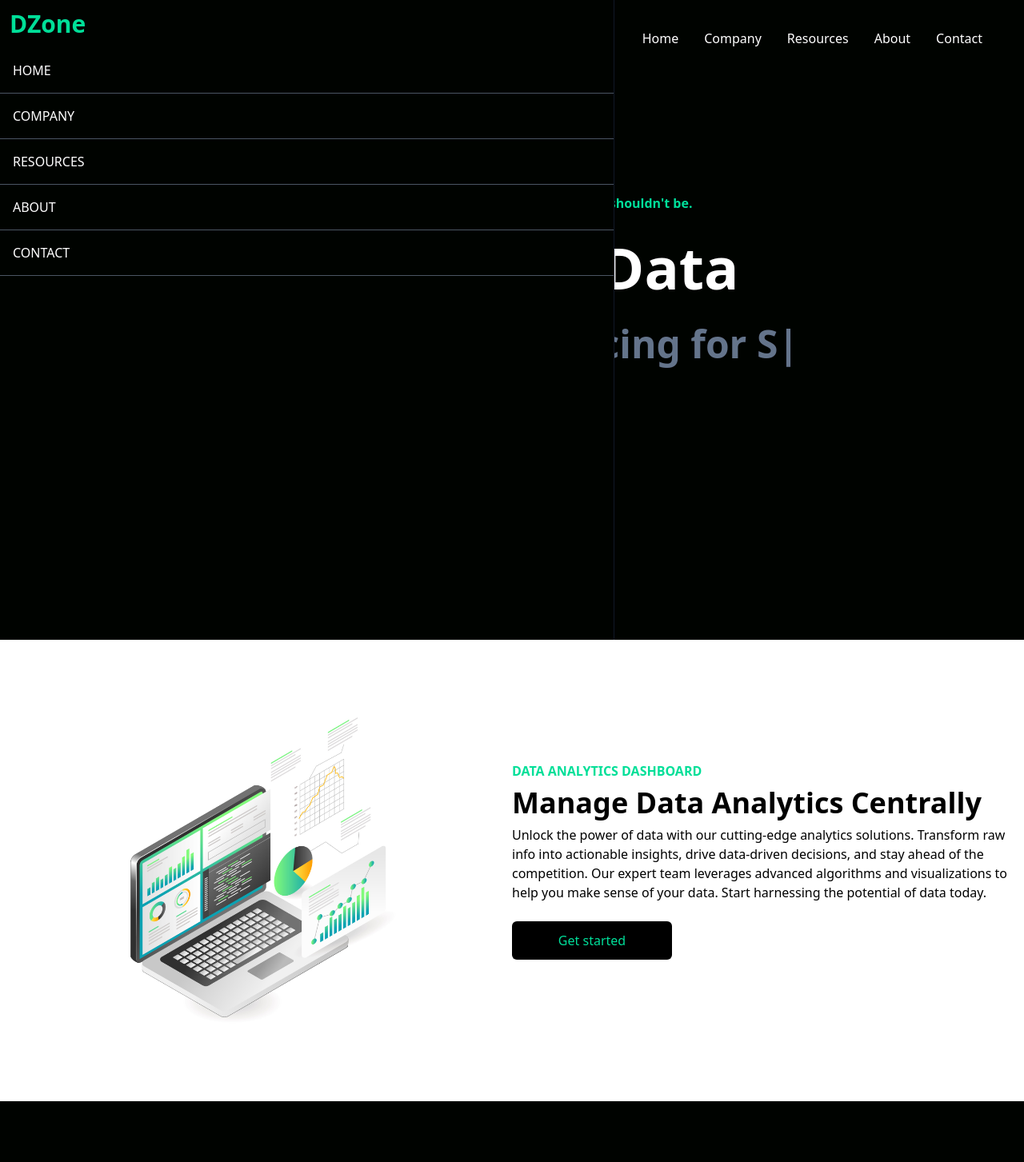
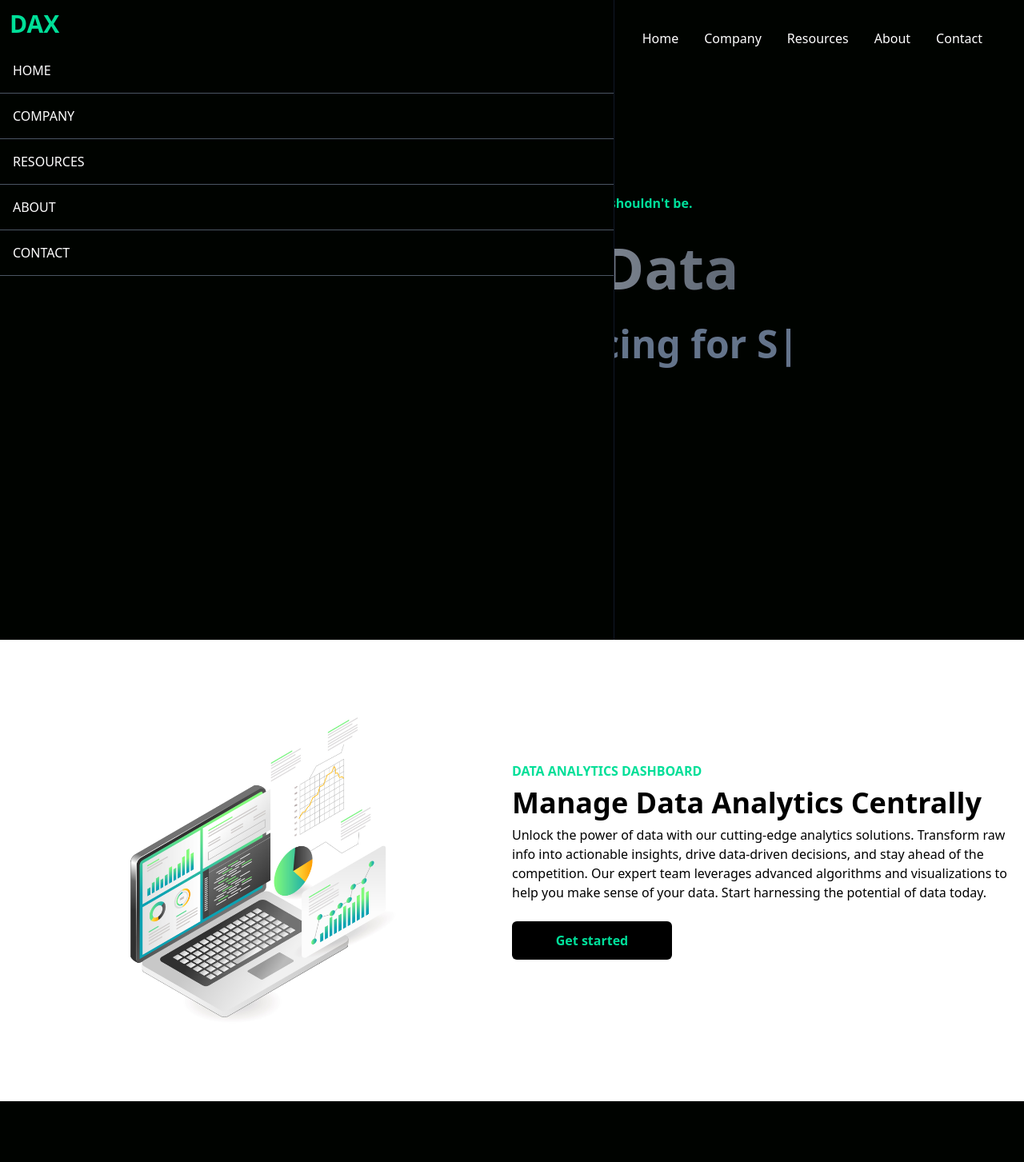
Before and after one commit to Romit77/DAX, a React (Vite) app: page / in a window 1280 px wide. Shown: the top 1453 px of the page at 80% size. Built offline with nearby package versions, Linux system fonts and the light colour scheme.

Commit message:
added gradient

```diff
--- a/src/Components/Analytics.jsx
+++ b/src/Components/Analytics.jsx
@@ -19,7 +19,7 @@ const Analytics = () => {
               help you make sense of your data. Start harnessing the potential
               of data today.
             </p>
-            <button className="bg-[black] w-[200px] rounded-md my-6 mx-auto p-3 text-[#00df9a] md:mx-[0px] ">
+            <button className="bg-[black] font-semibold w-[200px] rounded-md my-6 mx-auto p-3 text-[#00df9a] md:mx-[0px] ">
               Get started
             </button>
           </div>
--- a/src/Components/Hero.jsx
+++ b/src/Components/Hero.jsx
@@ -8,7 +8,7 @@ const Main = () => {
           Growing your business is hard. Financing it shouldn<span>&#39;</span>t
           be.
         </p>
-        <h1 className="md:text-7xl sm:text-6xl text-4xl font-bold md:py-6 mb-3">
+        <h1 className=" bg-gradient-to-r from-gray-300 to-gray-600 text-transparent bg-clip-text md:text-7xl sm:text-6xl text-4xl font-bold md:py-6 mb-3 ">
           Grow With Data
         </h1>
         <div>
--- a/src/Components/Navbar.jsx
+++ b/src/Components/Navbar.jsx
@@ -10,7 +10,7 @@ const Navbar = () => {
 
   return (
     <div className="text-white flex justify-between items-center h-24 max-w-[1240px] mx-auto px-4 ">
-      <h1 className=" w-full text-3xl font-bold text-[#00df98]">DZone</h1>
+      <h1 className=" w-full text-3xl font-bold text-[#00df98]">DAX</h1>
       <ul className="hidden md:flex">
         <li className="p-4 cursor-pointer">Home</li>
         <li className="p-4 cursor-pointer">Company</li>
@@ -28,7 +28,7 @@ const Navbar = () => {
             : "fixed left-[-100%] ease-in-out duration-500"
         }
       >
-        <h1 className=" w-full text-3xl font-bold text-[#00df98] m-3">DZone</h1>
+        <h1 className=" w-full text-3xl font-bold text-[#00df98] m-3">DAX</h1>
         <ul className=" uppercase ">
           <li className="p-4 border-b border-gray-600">Home</li>
           <li className="p-4 border-b border-gray-600">Company</li>
```
